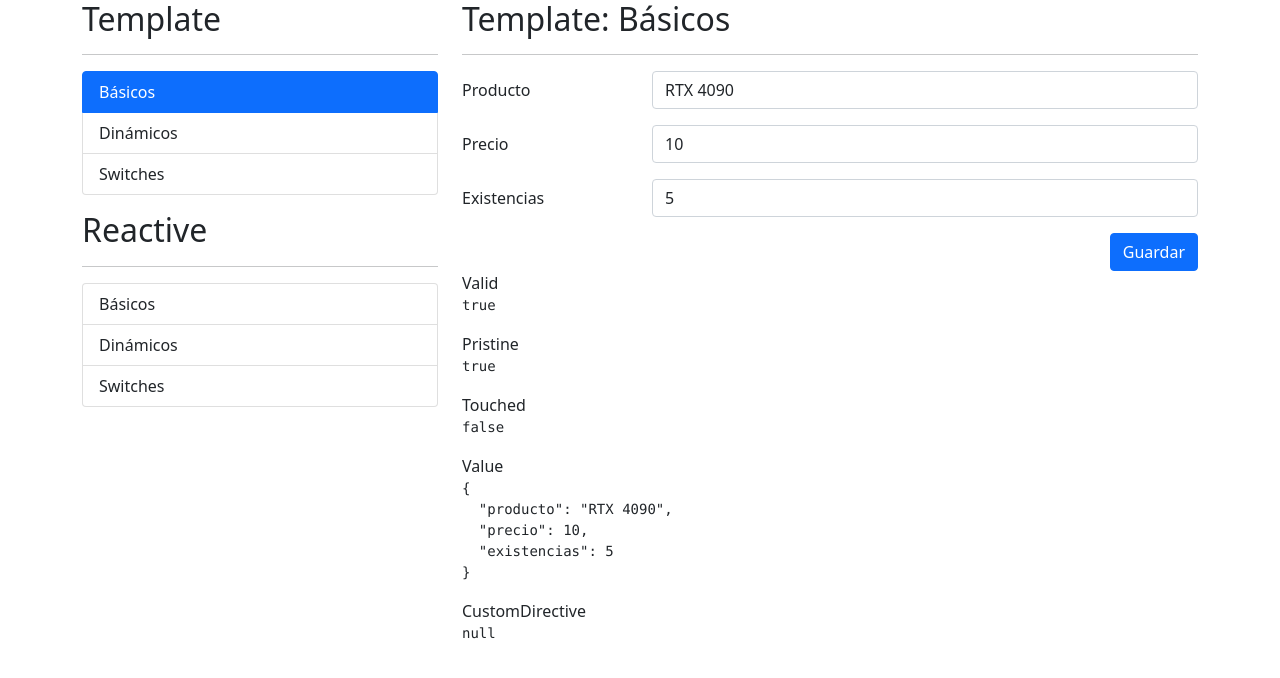
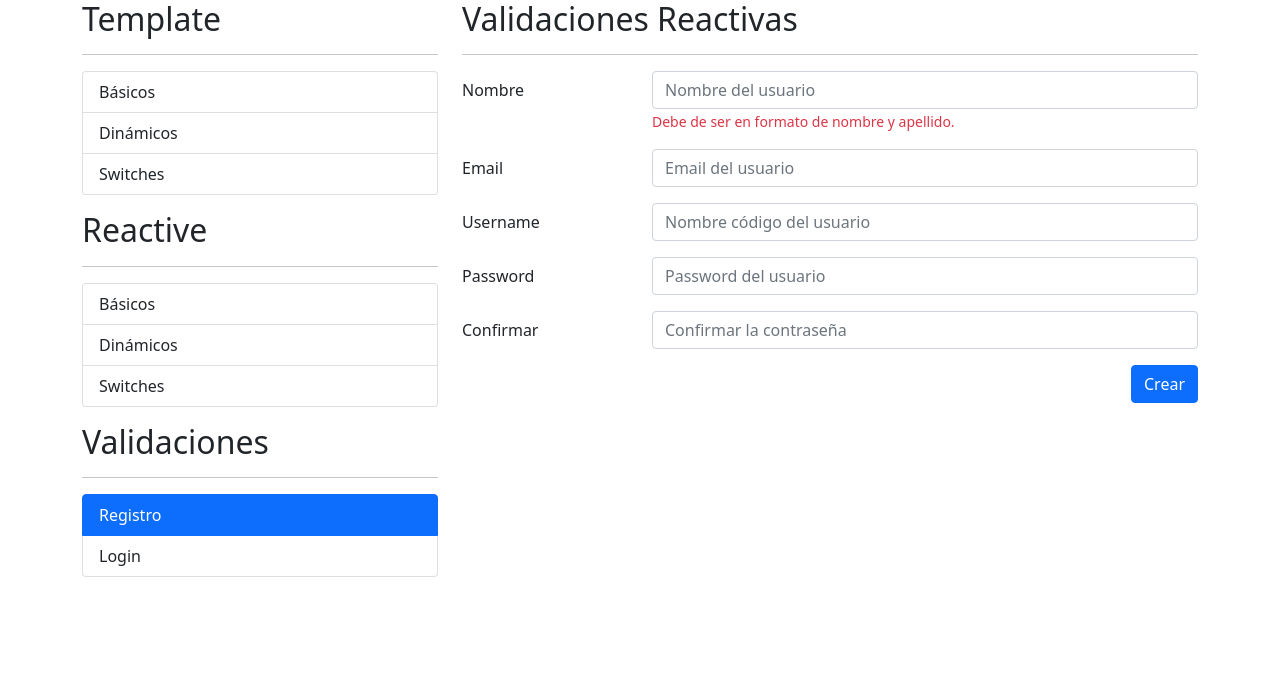
Before and after one commit to IsidroSE/formulariosApp, an Angular app: page /auth/registro in a window 1280 px wide. Before the commit this address led to /template/basicos. Shown: the top 678 px of the page. Built offline with nearby package versions, Linux system fonts and the light colour scheme.

Commit message:
add auth pages and routes + add html for registro page

```diff
--- a/src/app/app-routing.module.ts
+++ b/src/app/app-routing.module.ts
@@ -9,6 +9,10 @@ const routes: Routes = [
   {
     path: 'reactive',
     loadChildren: () => import('./reactive/reactive.module').then( m => m.ReactiveModule ),
+  },
+  {
+    path: 'auth',
+    loadChildren: () => import('./auth/auth.module').then( m => m.AuthModule ),
   },
   {
     path: '**',
--- /dev/null
+++ b/src/app/auth/pages/login/login.component.html
@@ -0,0 +1 @@
+<p>login works!</p>
--- /dev/null
+++ b/src/app/auth/pages/login/login.component.ts
@@ -0,0 +1,16 @@
+import { Component, OnInit } from '@angular/core';
+
+@Component({
+  selector: 'app-login',
+  templateUrl: './login.component.html',
+  styles: [
+  ]
+})
+export class LoginComponent implements OnInit {
+
+  constructor() { }
+
+  ngOnInit(): void {
+  }
+
+}
--- /dev/null
+++ b/src/app/auth/pages/registro/registro.component.html
@@ -0,0 +1,90 @@
+<h2>Validaciones Reactivas</h2>
+<hr>
+
+<div class="row">
+    <div class="col">
+
+        <form
+            autocomplete="off">
+
+            <!-- Nombre -->
+            <div class="row mb-3">
+                <label class=" col-sm-3 col-form-label">Nombre</label>
+                <div class="col-sm-9">
+                    <input
+                        type="text"
+                        class="form-control"
+                        placeholder="Nombre del usuario"
+                    />
+
+                    <span class="form-text text-danger">
+                        Debe de ser en formato de nombre y apellido.
+                    </span>
+
+                </div>
+            </div>
+
+            <!-- Email -->
+            <div class="row mb-3">
+                <label class=" col-sm-3 col-form-label">Email</label>
+                <div class="col-sm-9">
+                    <input
+                        type="email"
+                        class="form-control"
+                        placeholder="Email del usuario"
+                    />
+
+                </div>
+            </div>
+
+            <!-- Username -->
+            <div class="row mb-3">
+                <label class=" col-sm-3 col-form-label">Username</label>
+                <div class="col-sm-9">
+                    <input
+                        type="text"
+                        class="form-control"
+                        placeholder="Nombre código del usuario"
+                    />
+
+                </div>
+            </div>
+
+            <!-- Password -->
+            <div class="row mb-3">
+                <label class=" col-sm-3 col-form-label">Password</label>
+                <div class="col-sm-9">
+                    <input
+                        type="password"
+                        class="form-control"
+                        placeholder="Password del usuario"
+                    />
+
+                </div>
+            </div>
+
+            <!-- Password2 -->
+            <div class="row mb-3">
+                <label class=" col-sm-3 col-form-label">Confirmar</label>
+                <div class="col-sm-9">
+                    <input
+                        type="password"
+                        class="form-control"
+                        placeholder="Confirmar la contraseña"
+                    />
+
+                </div>
+            </div>
+
+            <div class="row">
+                <div class="col">
+                    <button class="btn btn-primary float-end">
+                        Crear
+                    </button>
+                </div>
+            </div>
+
+        </form>
+
+    </div>
+</div>
--- /dev/null
+++ b/src/app/auth/pages/registro/registro.component.ts
@@ -0,0 +1,16 @@
+import { Component, OnInit } from '@angular/core';
+
+@Component({
+  selector: 'app-registro',
+  templateUrl: './registro.component.html',
+  styles: [
+  ]
+})
+export class RegistroComponent implements OnInit {
+
+  constructor() { }
+
+  ngOnInit(): void {
+  }
+
+}
--- a/src/app/shared/sidemenu/sidemenu.component.html
+++ b/src/app/shared/sidemenu/sidemenu.component.html
@@ -23,3 +23,16 @@
         {{ item.texto }}
     </li>
 </ul>
+
+<h2 class="mt-3">Validaciones</h2>
+<hr>
+
+<ul class="list-group">
+    <li
+        *ngFor="let item of authMenu"
+        class="list-group-item"
+        [routerLink]="[ item.ruta ]"
+        routerLinkActive="active">
+        {{ item.texto }}
+    </li>
+</ul>
--- a/src/app/shared/sidemenu/sidemenu.component.ts
+++ b/src/app/shared/sidemenu/sidemenu.component.ts
@@ -46,4 +46,15 @@ export class SidemenuComponent {
     }
   ];
 
+  authMenu: MenuItem[] = [
+    {
+      texto: 'Registro',
+      ruta: './auth/registro'
+    },
+    {
+      texto: 'Login',
+      ruta: './auth/login'
+    }
+  ];
+
 }
```
Also changed, not shown: src/app/auth/auth-routing.module.ts (added, +30 -0 lines), src/app/auth/auth.module.ts (added, +20 -0 lines).
